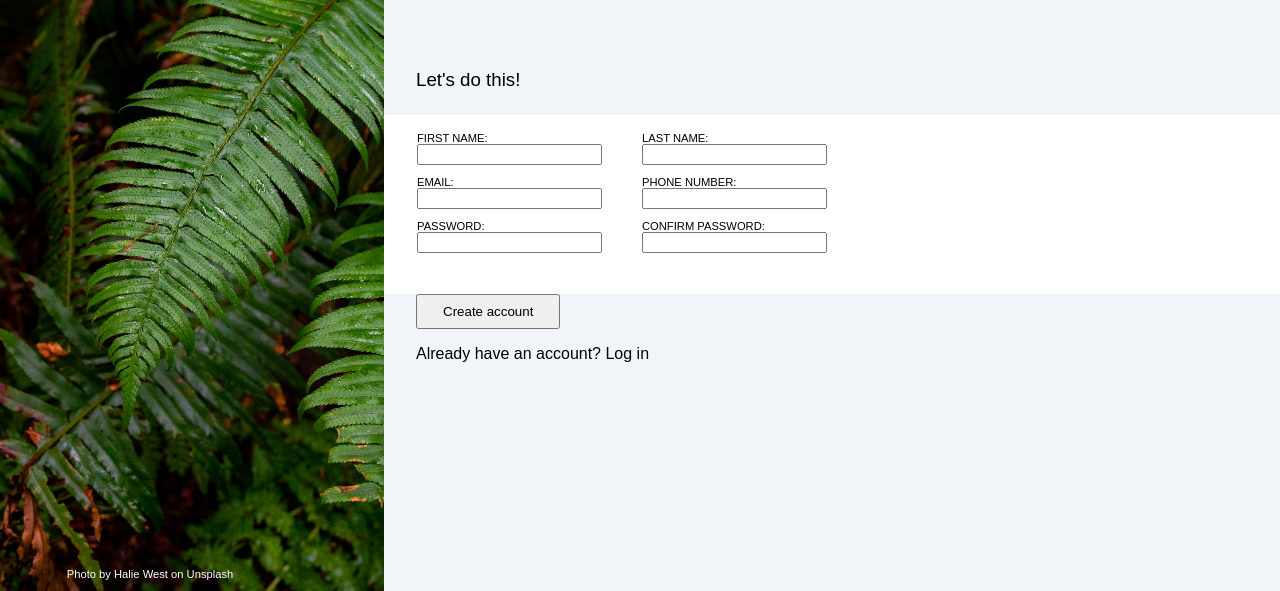
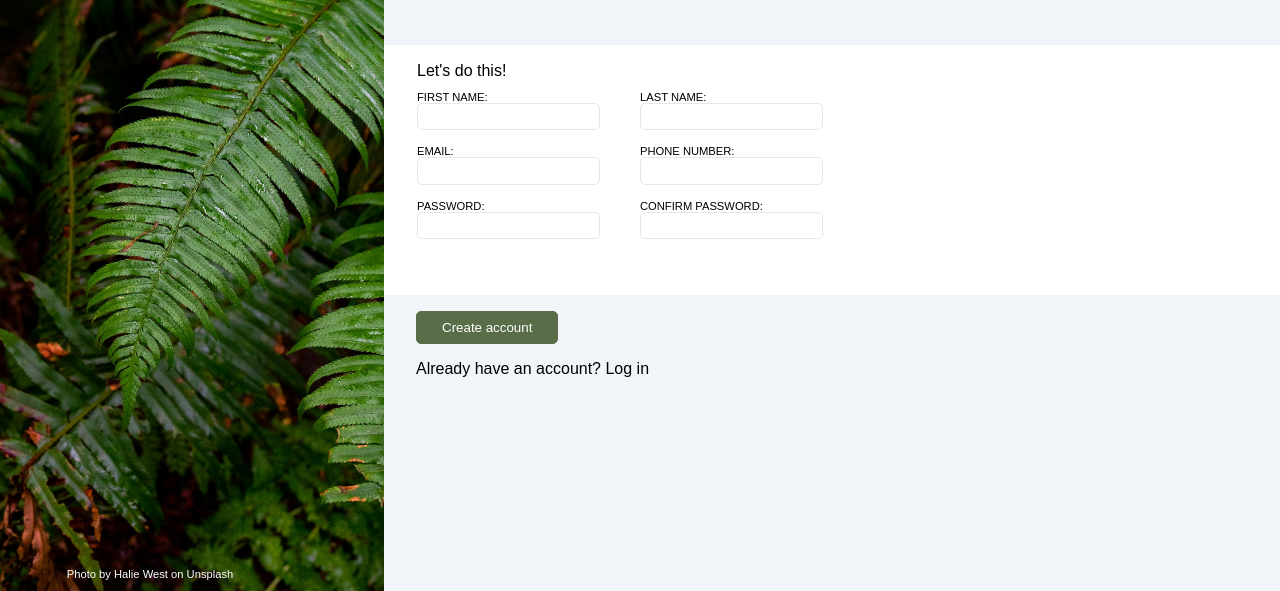
Before and after one commit to Nauftis/sign-up-form, a plain HTML site: page index.html in a window 1280 px wide. Shown: the part 209-800 px from the top of the page. Drawn offline with Linux system fonts and the light colour scheme.

Commit message:
Set margins on form fields and button, change button color, border and formfield border-color

```diff
--- a/styles.css
+++ b/styles.css
@@ -60,6 +60,17 @@ label {
     display: block;
 }
 
+input{
+    height: 1.7rem;
+    margin-bottom: 15px;
+    border: 1px #E5E7EB solid;
+    border-radius: 5px;
+}
+
+input:invalid {
+    border-color: red;
+  }
+
 .header {
     color: white;
     background-color: #0006;
@@ -105,12 +116,10 @@ label {
 }
 
 .part-3 {
-    padding-top: 1.5rem;
-    padding-left: 2rem;
-    padding-bottom: 1.5rem;
+    font-size: 16px;
 }
 
-form {
+.form {
     font-size: 0.7rem;
     display: flex;
     flex-direction: column;
@@ -123,15 +132,20 @@ form {
     box-shadow: 10px;
 }
 
+
 .form-row {
     display: flex;
     gap: 2.5rem;
 }
 
 button {
+    margin-top: 1rem;
     margin-left: 2rem;
     margin-bottom: 1rem;
-    ;
+    background-color: #596D48;
+    color: white;
+    border: 1px #596D48 solid;
+    border-radius: 5px;
     padding-top: 8px;
     padding-bottom: 8px;
     padding-left: 25px;
```
